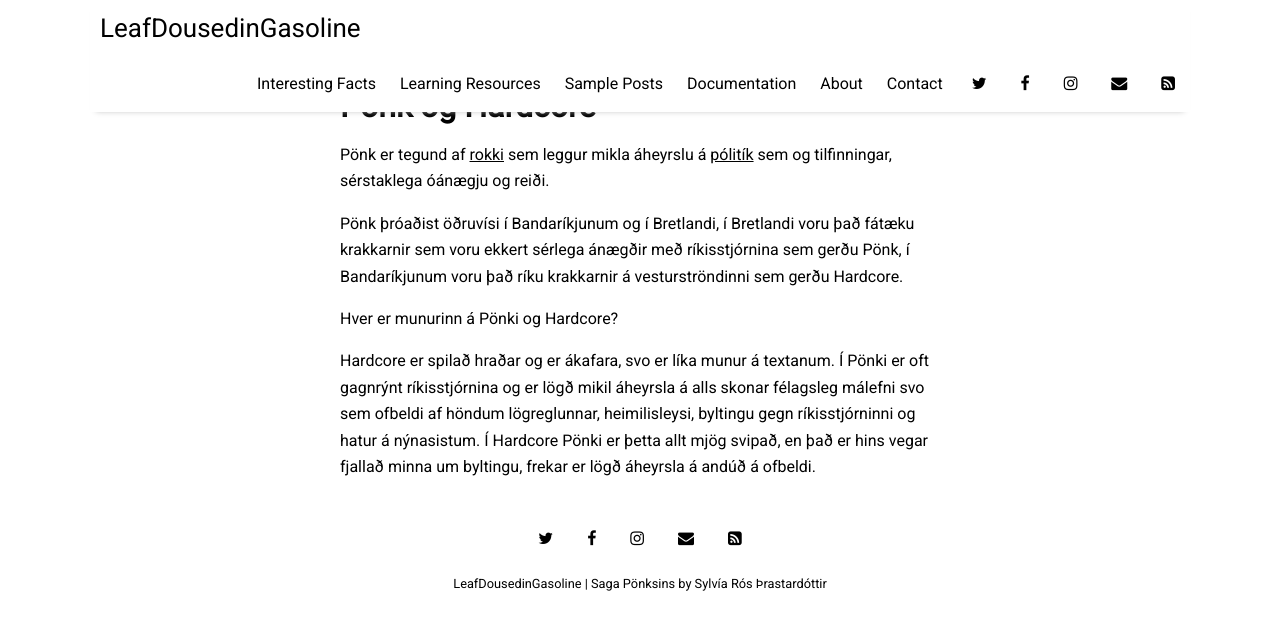
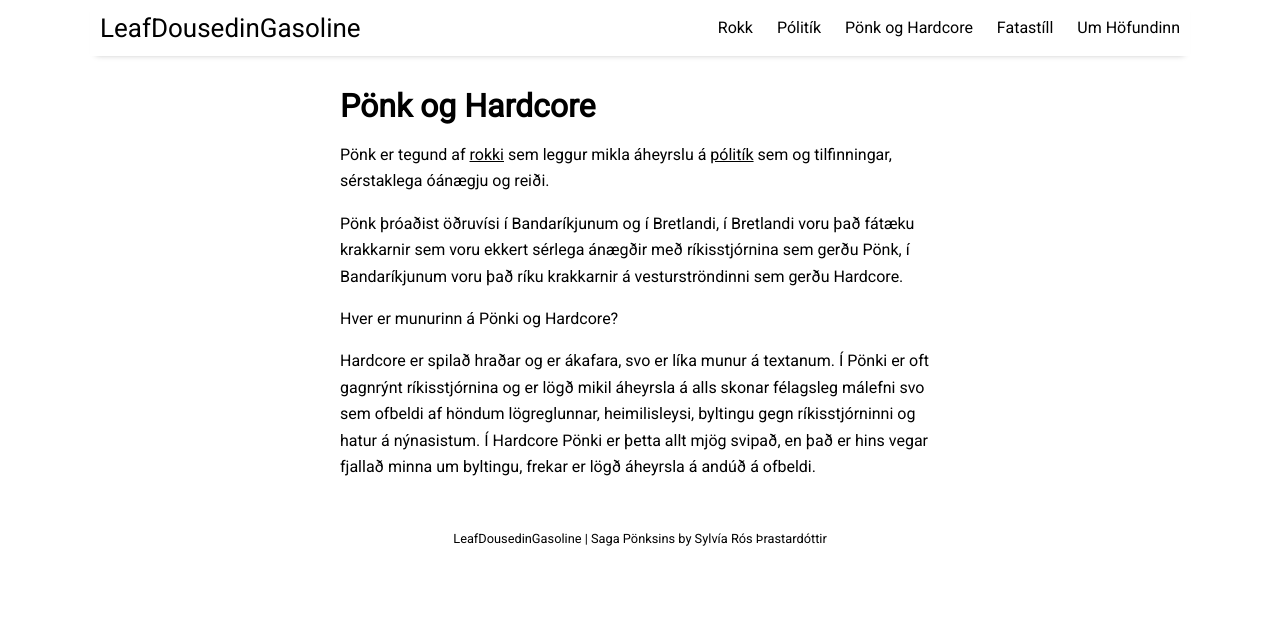
Before and after one commit to LeafDousedInGasoline/LeafDousedInGasoline.github.io, a Jekyll site: the page built from pages/Pönkrokk og Hardcore.md, in a window 1280 px wide. Shown: the top 630 px of the page. Built offline with Jekyll 4.4.1, drawn with Linux system fonts in a browser that asks for light colours; nearby versions of some CDN libraries.

Commit message:
Breyta header

```diff
--- a/_data/settings.yml
+++ b/_data/settings.yml
@@ -4,23 +4,23 @@ disqus:
   disqus_shortname: 'millennial-3'
 
 # If you are not using Google Analytics, please change 'google-ID' to an empty string
-google-ID: 'UA-112060364-2'
+google-ID: ''
 
 menu:
-- {name: 'Interesting Facts',  url: 'facts'}
-- {name: 'Learning Resources', url: 'resources'}
-- {name: 'Sample Posts',       url: 'sample-posts'}
-- {name: 'Documentation',      url: 'documentation'}
-- {name: 'About',              url: 'about'}
-- {name: 'Contact',            url: 'contact'}
+- {name: 'Rokk',               url: 'rokk'}
+- {name: 'Pólitík',            url: 'punkandpolitics'}
+- {name: 'Pönk og Hardcore',   url: 'punkandhardcore'}
+- {name: 'Fatastíll',          url: 'punkandclothing'}
+- {name: 'Um Höfundinn',       url: 'about'}
+#- {name: 'Contact',            url: 'contact'}
 
 # Available social icons are powered by Font Awesome, so you can use any icon that they offer
 social:
-- {icon: 'twitter', link:    'https://twitter.com/paululele'}
-- {icon: 'facebook', link:   'https://www.facebook.com/paululele'}
-- {icon: 'instagram', link:  'https://instagram.com/paululele'}
-- {icon: 'envelope', link:   'mailto:hello@paulle.ca'}
-- {icon: 'rss-square', link: 'feed.xml'}
+# - {icon: 'twitter', link:    'https://twitter.com/paululele'}
+# - {icon: 'facebook', link:   'https://www.facebook.com/paululele'}
+# - {icon: 'instagram', link:  'https://instagram.com/paululele'}
+# - {icon: 'envelope', link:   'mailto:hello@paulle.ca'}
+# - {icon: 'rss-square', link: 'feed.xml'}
 # - {icon: 'rss-square', link: 'rss-feed.xml'}
 
 # Customize site text
--- a/pages/Pönkrokk og Hardcore.md
+++ b/pages/Pönkrokk og Hardcore.md
@@ -1,7 +1,7 @@
 ---
 layout: page
 title: Pönk og Hardcore
-permalink: /PunkAndHardcore
+permalink: /punkandhardcore
 ---
 
 Pönk er tegund af [rokki](/rokk) sem leggur mikla áheyrslu á [pólitík](/punkandpolitics) sem og tilfinningar, sérstaklega óánægju og reiði.
```
Also changed, not shown: pages/Fatastíll pönkara.md (+1 -1 lines), pages/Pólitík.md (+1 -1 lines), pages/about.md (added, +7 -0 lines).
